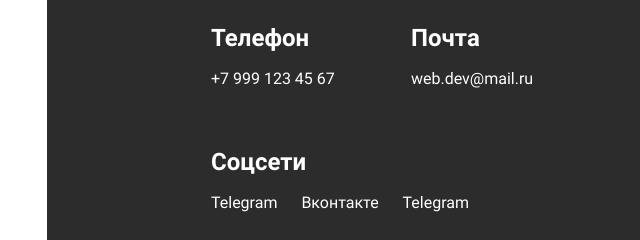
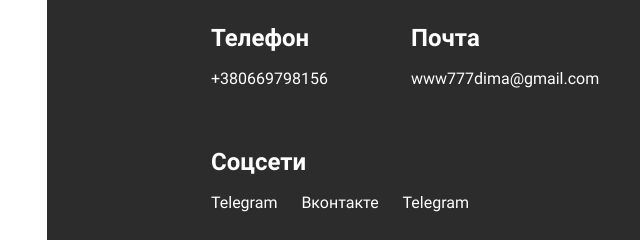
Before and after one commit to Yablochko-code/Portfolio, a plain HTML site: page index.html in a window 1280 px wide. Shown: the part 2262-2502 px from the top of the page, 509-1149 px from the left. Drawn offline with Linux system fonts and the light colour scheme; files whose address does not match are found by name.

Commit message:
Update index.html

```diff
--- a/index.html
+++ b/index.html
@@ -197,11 +197,11 @@
         <div class="contacts-text">
           <div class="contacts-data">
             <h4 class="contacts__title">Телефон</h4>
-            <a class="contacts__link" href="tel:+79999999999">+7 999 123 45 67</a>
+            <a class="contacts__link" href="tel:+380669798156">+380669798156</a>
           </div>
           <div class="contacts-email">
             <h4 class="contacts__title">Почта</h4>
-            <a class="contacts__link" href="mailto:web.dev@mail.ru">web.dev@mail.ru</a>
+            <a class="contacts__link" href="mailto:www777dima@gmail.com">www777dima@gmail.com</a>
           </div>
           <div class="contacts-socials">
             <h4 class="contacts__title">Соцсети</h4>
```
